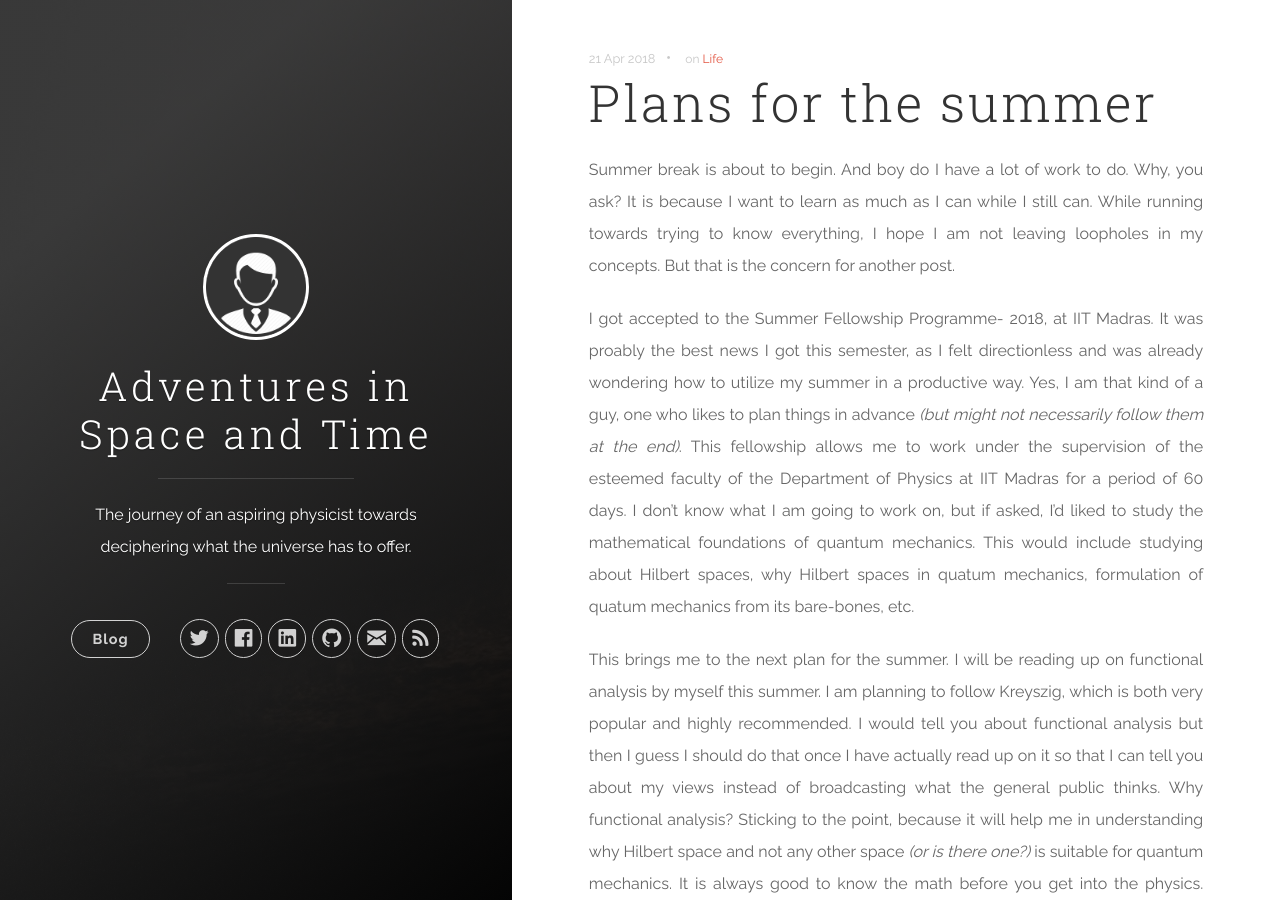
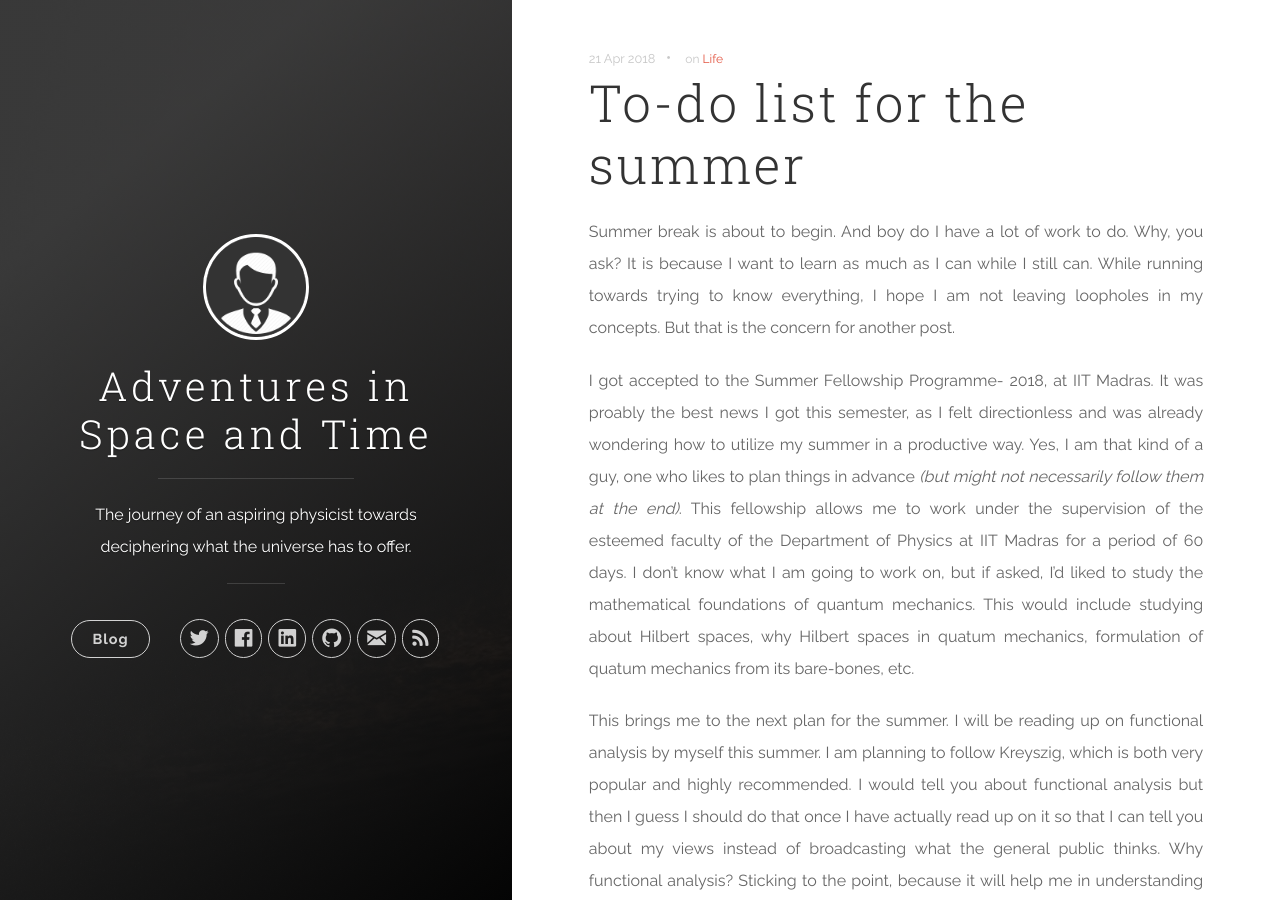
Before and after one commit to theStarlord/mne.github.io, a Jekyll site: the page built from _posts/2018-04-21-summer-plans.markdown, in a window 1280 px wide and 900 px high. Built offline with Jekyll 4.4.1, drawn with Linux system fonts in a browser that asks for light colours.

Commit message:
Title changed

```diff
--- a/_posts/2018-04-21-summer-plans.markdown
+++ b/_posts/2018-04-21-summer-plans.markdown
@@ -1,5 +1,5 @@
 ---
-title:  "Plans for the summer"
+title:  "To-do list for the summer"
 date:   2018-04-21
 categories: [Life]
 tags: [Life]
```
